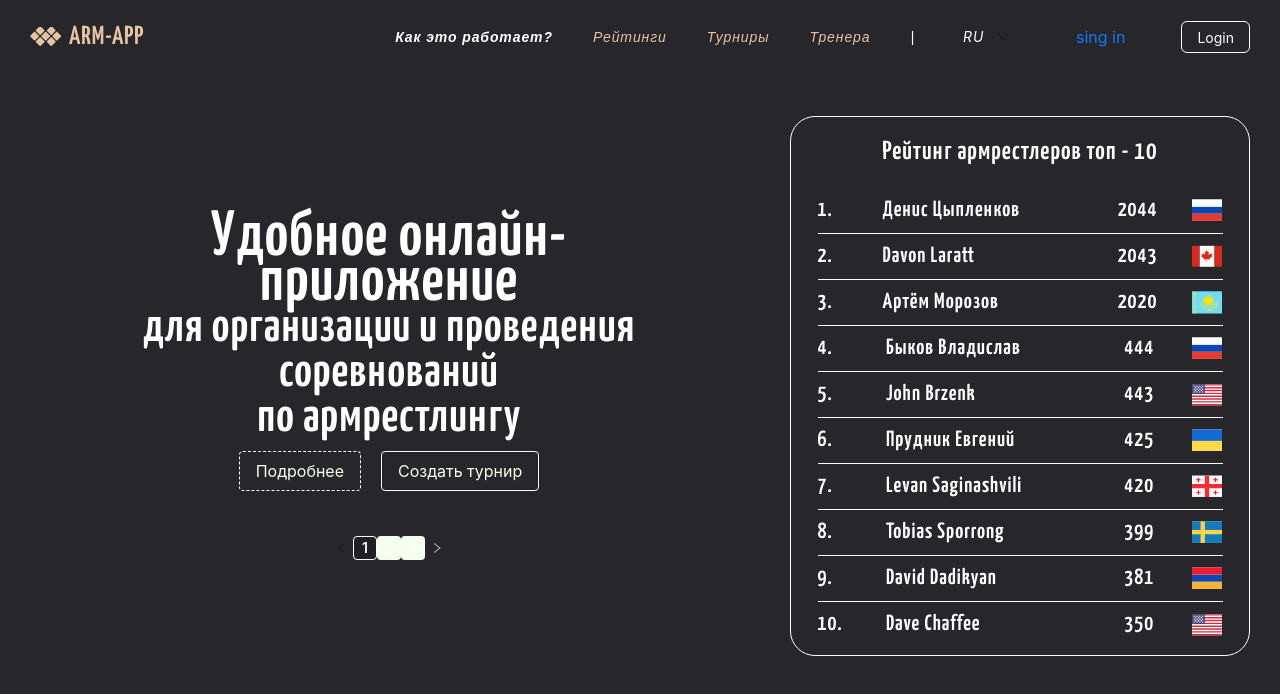
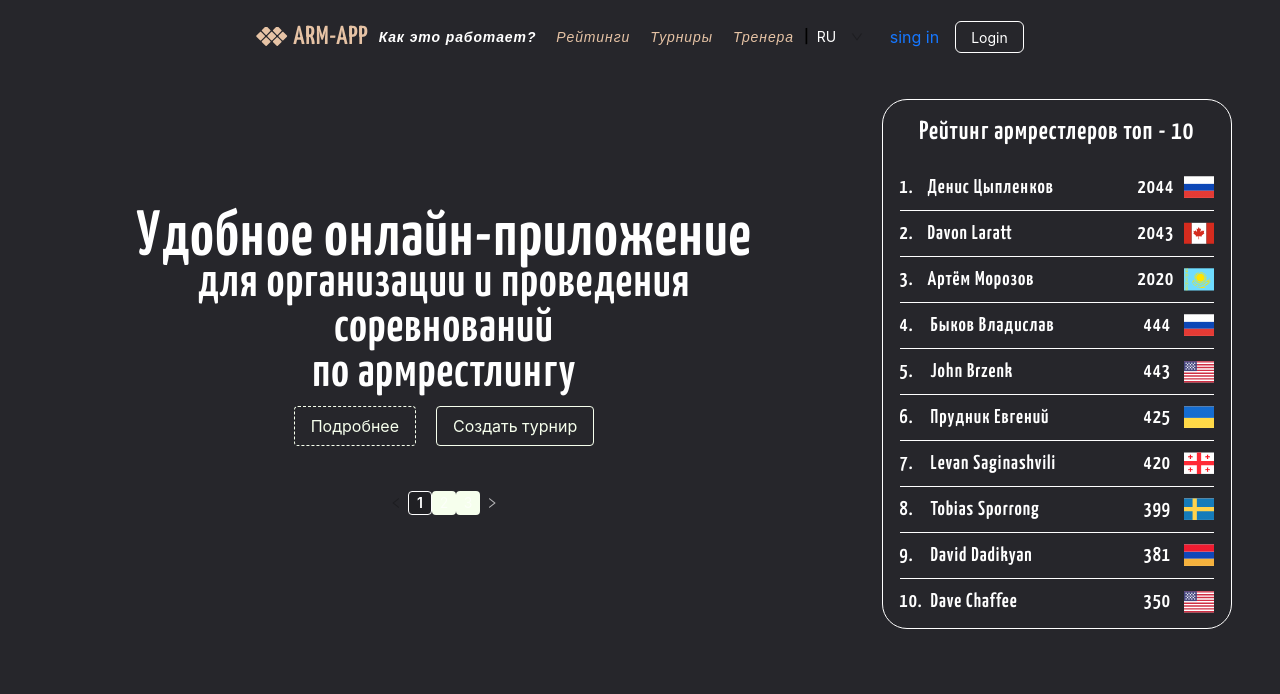
Before and after one commit to Sktro/armProject, a React (Create React App) app: page / in a window 1280 px wide. Shown: the top 694 px of the page. Built offline with nearby package versions, Linux system fonts and the light colour scheme; a web font is replaced by a local one.

Commit message:
Changing styles

```diff
--- a/src/Styles/common.css
+++ b/src/Styles/common.css
@@ -6,6 +6,8 @@ body {
     -moz-osx-font-smoothing: grayscale;
 }
 .container {
+    display: flex;
+    flex-direction: column;
     max-width: 1360px;
     margin: 0 auto;
     padding: 0 30px;
--- a/src/components/Layout/header/Header.module.css
+++ b/src/components/Layout/header/Header.module.css
@@ -3,15 +3,16 @@
 }
 .header__row {
     display: flex;
-    column-gap: 30px;
+    flex-wrap: wrap;
+    column-gap: 10px;
     align-items: center;
-    justify-content: space-between;
+    justify-content: center;
 }
 
 .header__logo {
     display: flex;
     align-items: center;
-    column-gap: 7px;
+    column-gap: 5px;
 }
 
 .header__logo span {
@@ -24,7 +25,7 @@
 
 .header__nav {
     display: flex;
-    column-gap: 40px;
+    column-gap: 20px;
     align-items: center;
     color: white;
     font-family: ABeeZee, sans-serif;
@@ -34,6 +35,11 @@
     letter-spacing: 0.9px;
 }
 
+.header__authorization {
+    display: flex;
+    align-items: center;
+}
+
 .buttonLogin {
     border: 1px white solid;
     padding: 6.5px 23px 6.5px 23px;
--- a/src/components/Layout/header/Header.tsx
+++ b/src/components/Layout/header/Header.tsx
@@ -50,6 +50,8 @@ export const Header = () => {
                             <StyledNavLink to='rating'>Рейтинги</StyledNavLink>
                             <StyledNavLink to='tournaments'>Турниры</StyledNavLink>
                             <StyledNavLink to='coaches'>Тренера</StyledNavLink>
+                        </div>
+                        <div className={stylesH.header__authorization}>
                             <span>|</span>
                             <Space wrap>
                                 <Select
@@ -66,6 +68,7 @@ export const Header = () => {
                             <Button type="link" size='large'>sing in</Button>
                             <Button ghost>Login</Button>
                         </div>
+
                     </div>
                 </div>
             </ConfigProvider>
--- a/src/components/mainContent/MainContent.module.css
+++ b/src/components/mainContent/MainContent.module.css
@@ -6,5 +6,8 @@
 .main__row {
     display: flex;
     column-gap: 30px;
+    row-gap: 30px;
     align-items: center;
+    flex-wrap: wrap;
+    justify-content: center;
 }
--- a/src/components/mainContent/Rating/Rating.module.css
+++ b/src/components/mainContent/Rating/Rating.module.css
@@ -2,8 +2,8 @@
     display: flex;
     flex-direction: column;
     align-items: center;
-    width: 460px;
-    height: 540px;
+    min-width: 350px;
+    height: 530px;
     border: 1px white solid;
     border-radius: 25px;
 }
@@ -14,7 +14,7 @@
 
 .text {
     color: white;
-    padding: 13px 0 13px 0;
+    padding: 10px 0 10px 0;
     font-size: 26px;
     line-height: 45px;
     letter-spacing: 1px;
@@ -22,11 +22,12 @@
 
 .container__athlete {
     display: flex;
-    width: 405px;
-    justify-content: space-between;
+    width: 100%;
     color: #FFF;
+    column-gap: 10px;
+    justify-content:space-between ;
     font-family: Yanone Kaffeesatz, sans-serif;
-    font-size: 22px;
+    font-size: 20px;
     font-style: normal;
     font-weight: 400;
     line-height: 45px; /* 173.077% */
@@ -35,7 +36,7 @@
 }
 
 .index{
-    width: 30px;
+    width: 18px;
 }
 
 .fullName {
```
